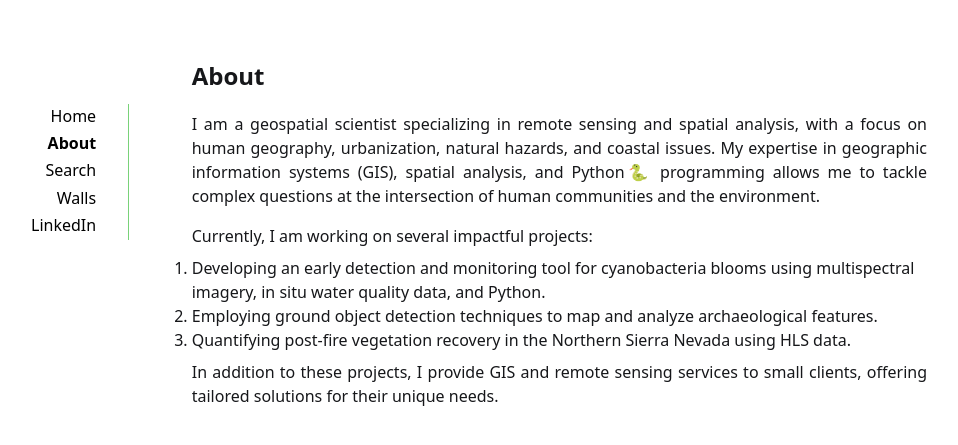
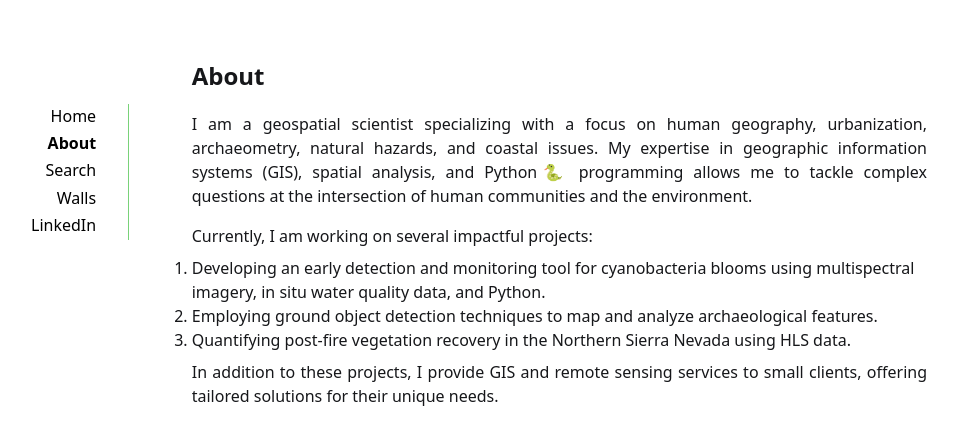
Before and after one commit to e-vos/e-vos.github.io, a Jekyll site: the page built from _pages/about.md, in a window 1280 px wide. Shown: the top 445 px of the page, without its empty margins (161-1119 px from the left). Built offline with Jekyll 4.4.1, drawn with Linux system fonts in a browser that asks for light colours.

Commit message:
Update about.md

```diff
--- a/_pages/about.md
+++ b/_pages/about.md
@@ -2,7 +2,7 @@
 layout: page
 title: About
 ---
-I am a geospatial scientist specializing in remote sensing and spatial analysis, with a focus on human geography, urbanization, natural hazards, and coastal issues. My expertise in geographic information systems (GIS), spatial analysis, and Python🐍 programming allows me to tackle complex questions at the intersection of human communities and the environment.
+I am a geospatial scientist specializing with a focus on human geography, urbanization, archaeometry, natural hazards, and coastal issues. My expertise in geographic information systems (GIS), spatial analysis, and Python🐍 programming allows me to tackle complex questions at the intersection of human communities and the environment.
 {: style="text-align: justify"}
 
 Currently, I am working on several impactful projects:
```
